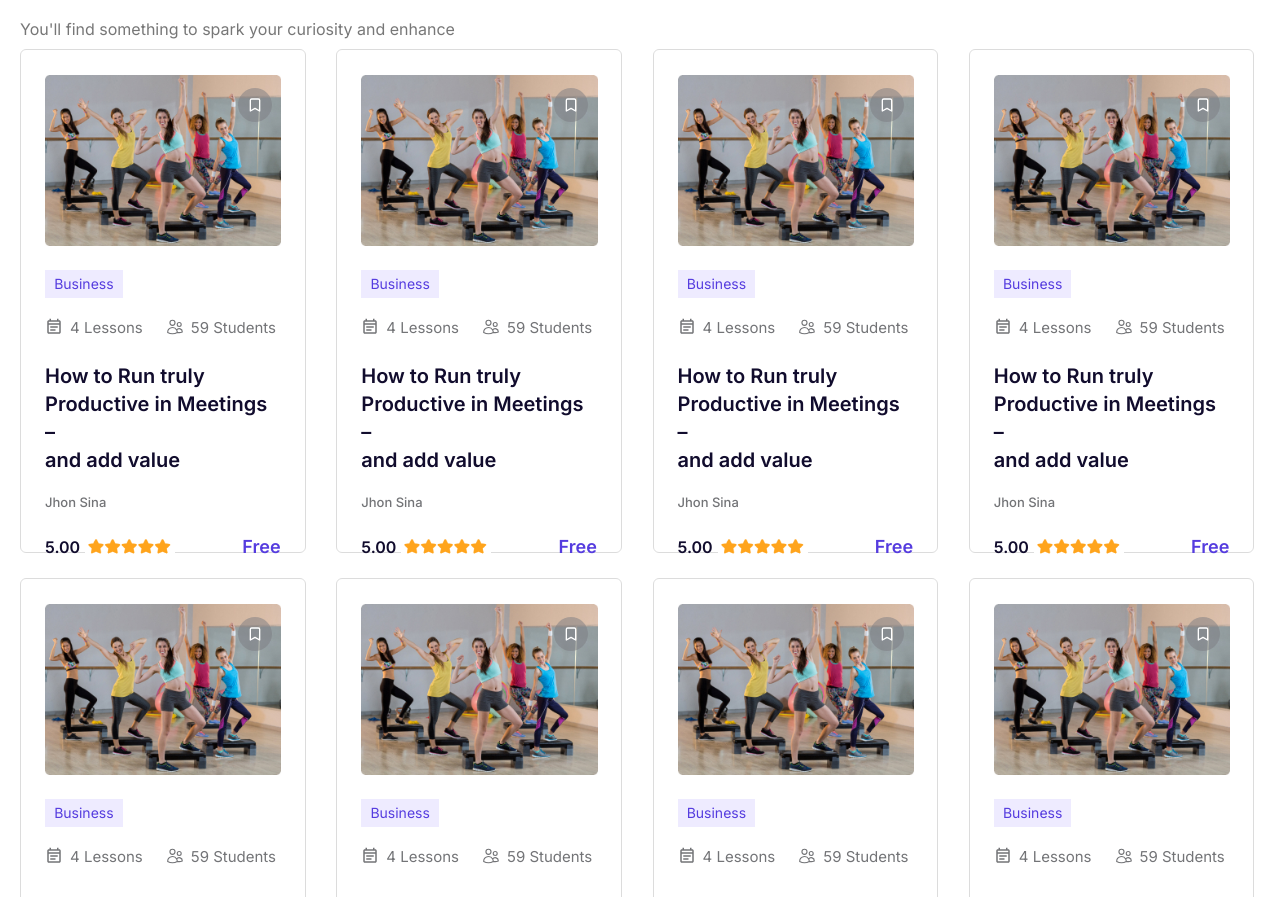
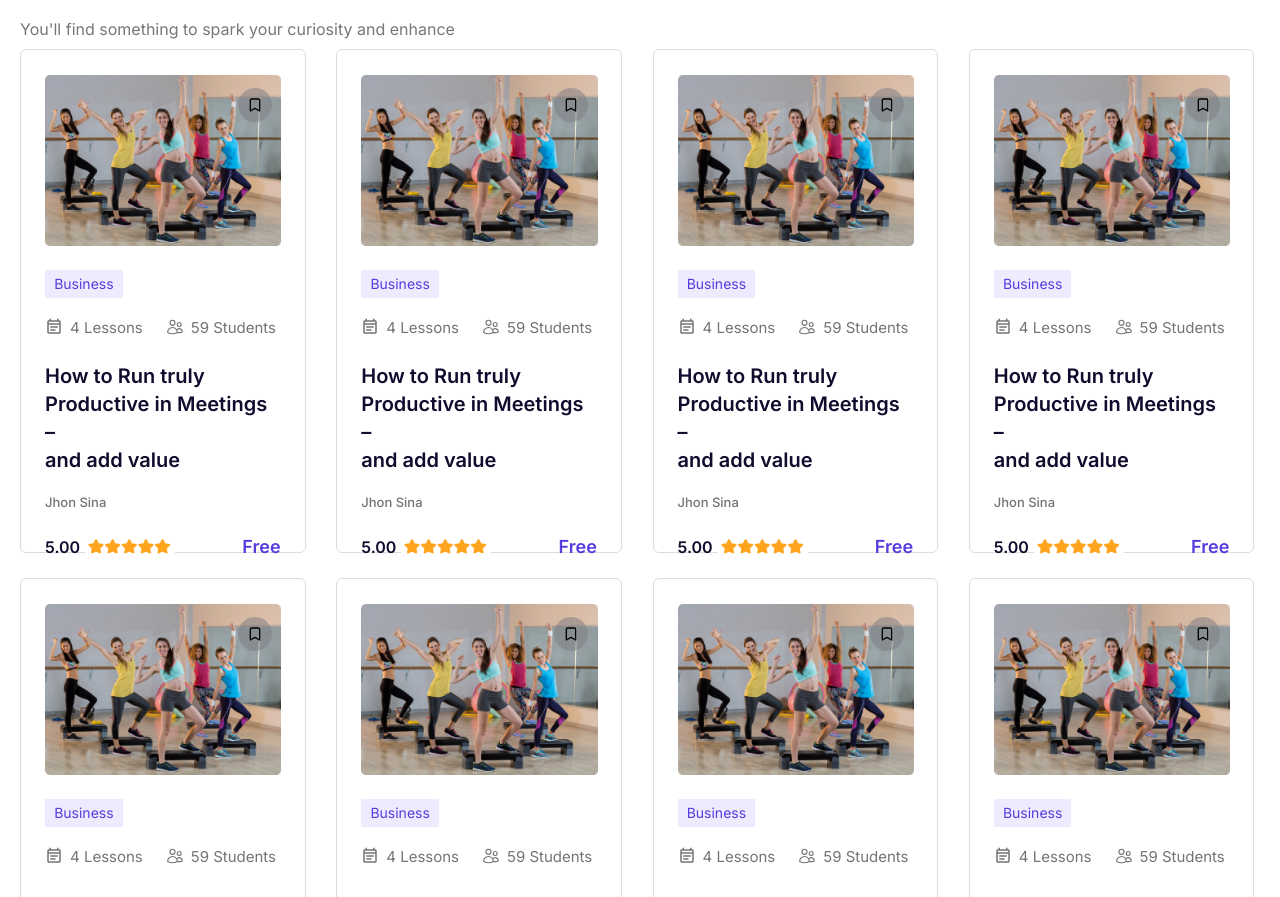
Before and after one commit to Daniel24356/E-learning, a React (Vite) app: page / in a window 1280 px wide. Shown: the part 2978-3875 px from the top of the page. Built offline with nearby package versions, Linux system fonts and the light colour scheme.

Commit message:
commented featured.css

```diff
--- a/src/pages/Featured/featured.css
+++ b/src/pages/Featured/featured.css
@@ -76,9 +76,9 @@
     top: 38px;
     right: 33px;
 }
-.book-icons{
+/* .book-icons{
     color: white;
-}
+} */
 .bookmark:hover{
     background-color: rgb(85, 60, 223);
     cursor: pointer;
```
